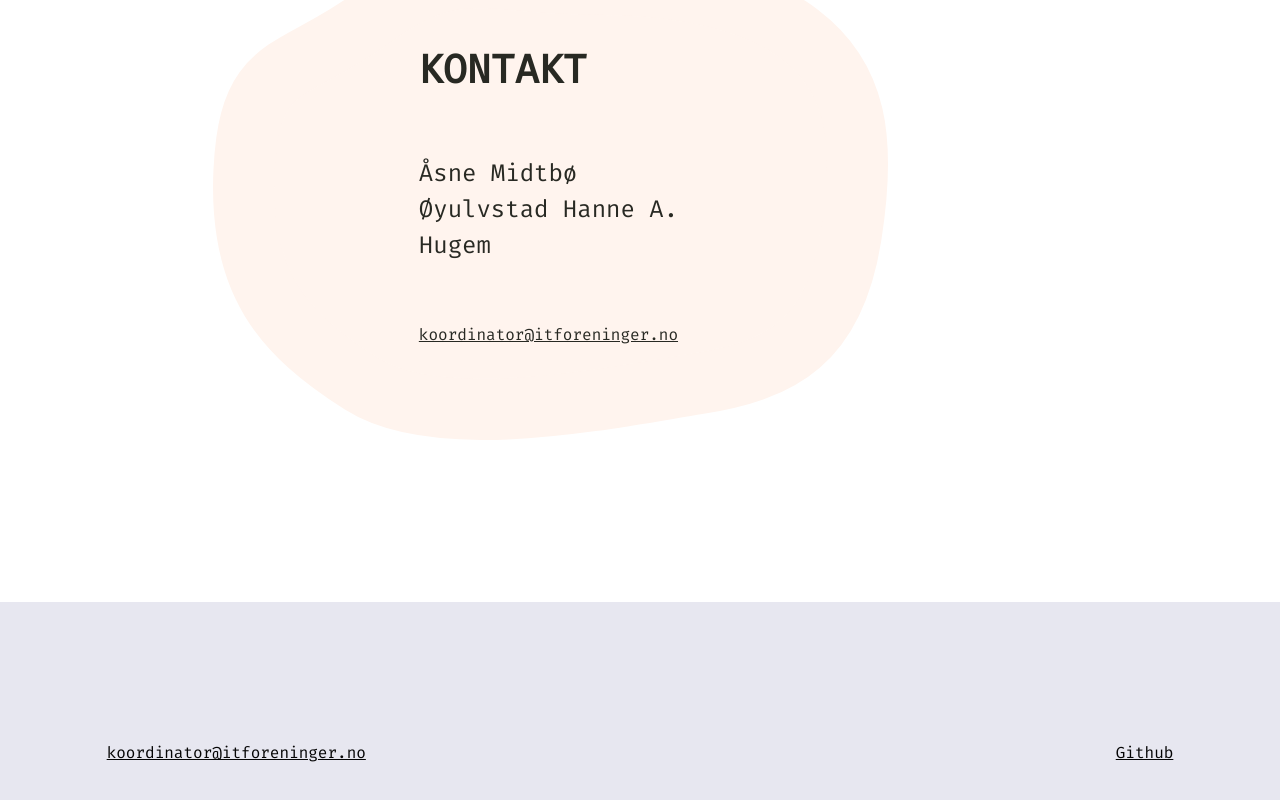
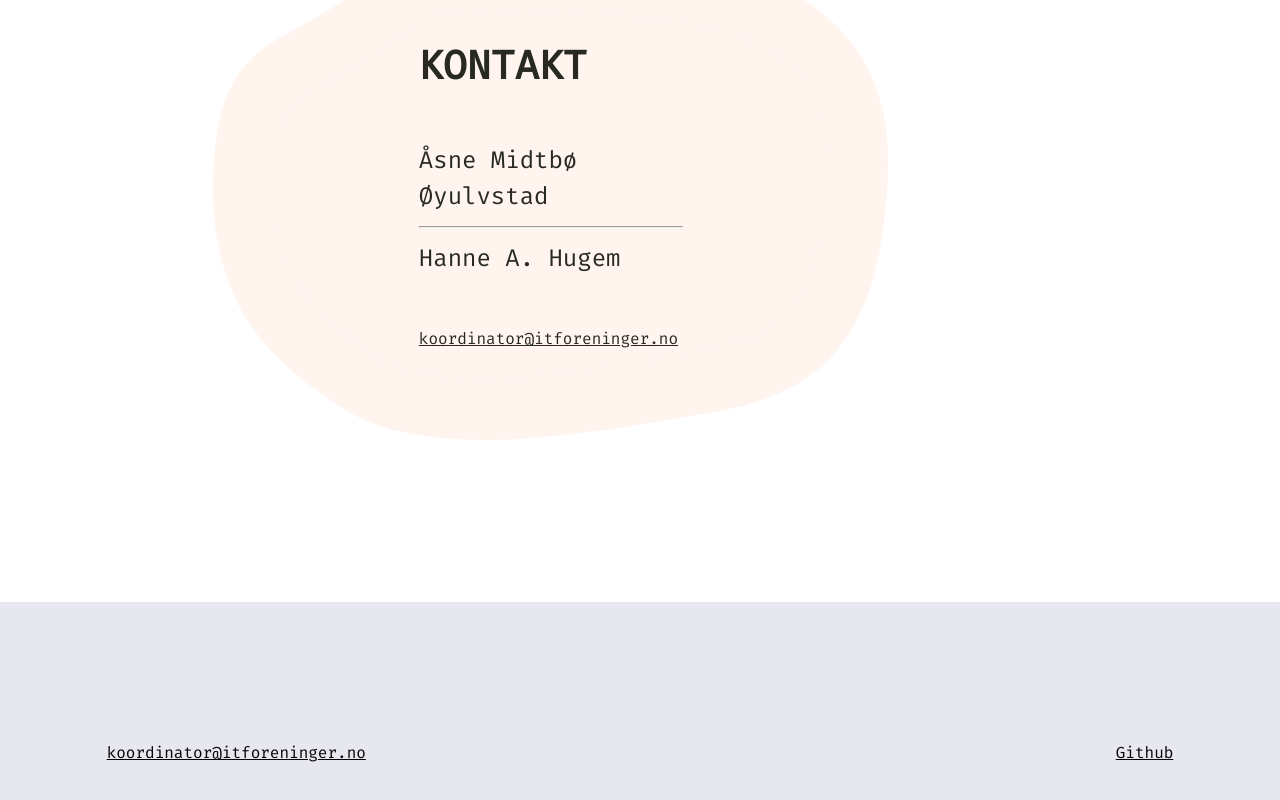
Before and after one commit to itforeninger/itforeninger.no, a Next.js app: page / in a window 1280 px wide. Shown: the part 3319-4119 px from the top of the page. Built offline with nearby package versions, Linux system fonts and the light colour scheme; no server answers.

Commit message:
Fixed formatting when coordinator has a "long" name

```diff
--- a/components/Landing/Contact.tsx
+++ b/components/Landing/Contact.tsx
@@ -71,7 +71,11 @@ export const Contact = () => {
     <Container>
       <Content>
         <BigHeader color={colors.lightBlack}>Kontakt</BigHeader>
-        <DarkParagraph>{COORDINATORS.join(' ')}</DarkParagraph>
+        <DarkParagraph
+          dangerouslySetInnerHTML={{
+            __html: COORDINATORS.join('<br/> <hr>'),
+          }}
+        />
         <Link href={'mailto:' + COORDINATOR_EMAIL} passHref>
           <LinkText color={colors.lightBlack}>{COORDINATOR_EMAIL}</LinkText>
         </Link>
```
